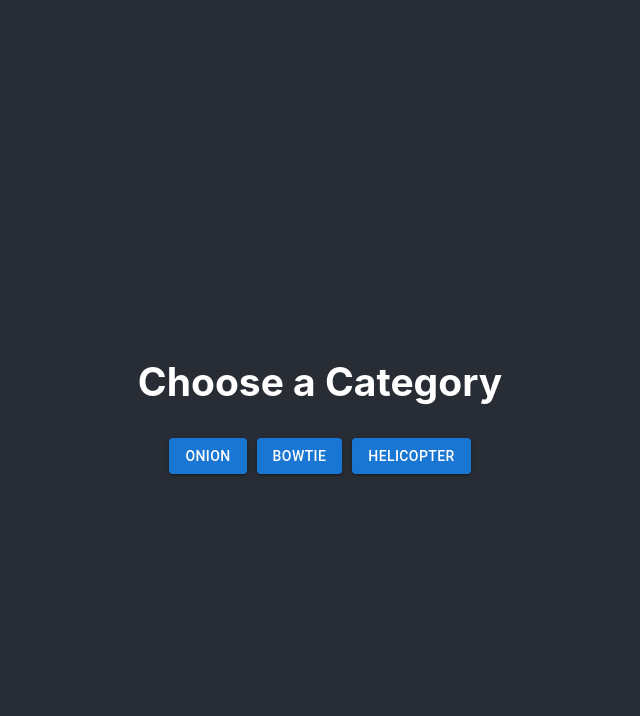
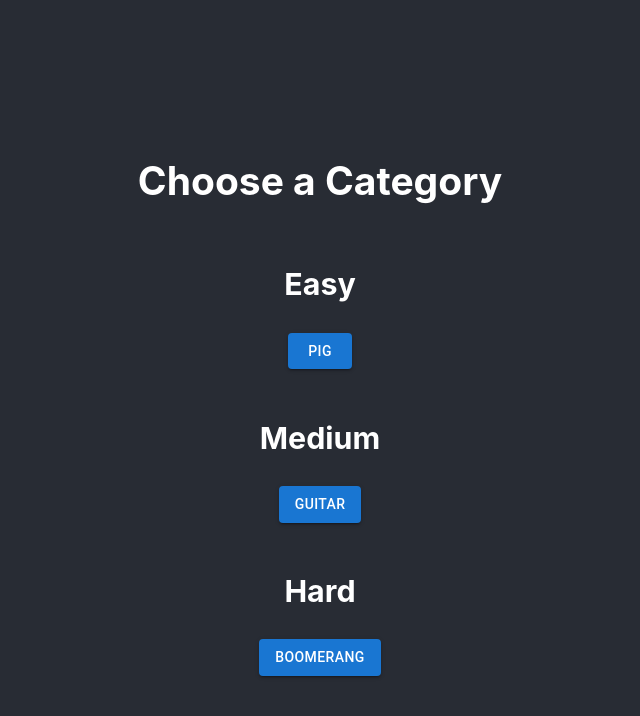
Before and after one commit to joshiepillow/cs1430-final-project, a React (Create React App) app in the folder app/: page / in a window 1280 px wide. Both pictures are taken after a click on the button "START ROUND". Shown: the top 716 px of the page, without its empty margins (320-960 px from the left). Built offline with nearby package versions, Linux system fonts and the light colour scheme.

Commit message:
Added category difficulties. Added end round button.

```diff
--- a/app/src/App.js
+++ b/app/src/App.js
@@ -12,7 +12,10 @@ function App() {
     const canvasRef = React.useRef(null);
     const [image, setImage] = React.useState(null);
     const [categories, setCategories] = React.useState(null);
+    const [categoryDifficulties, setCategoryDifficulties] =
+        React.useState(null);
     const [category, setCategory] = React.useState(null);
+
     const [drawing, setDrawing] = React.useState("homepage");
     const [modelGuess, setModelGuess] = React.useState(null);
     const [probabilities, setProbabilities] = React.useState([]);
@@ -26,7 +29,15 @@ function App() {
             fetch(categoriesFile)
                 .then((res) => res.text())
                 .then((res) => {
-                    setCategories(res.split("\n"));
+                    const categoriesArray = [];
+                    const difficultiesArray = [];
+                    for (const line of res.split("\n")) {
+                        const [category, difficulty] = line.split(" - ");
+                        categoriesArray.push(category);
+                        difficultiesArray.push(difficulty);
+                    }
+                    setCategories(categoriesArray);
+                    setCategoryDifficulties(difficultiesArray);
                 });
         } catch (error) {
             alert("Error: " + error.message);
@@ -57,6 +68,28 @@ function App() {
         setRoundActive(false);
         setDrawing("result");
         setShowPopup(true);
+    };
+
+    const getGuess = (sortedProbabilities, mode) => {
+        if (mode === "easy") {
+            return sortedProbabilities[0][0];
+        }
+
+        const total = sortedProbabilities.reduce(
+            (acc, [, prob]) => acc + prob,
+            0
+        );
+
+        const randomValue = Math.random() * total;
+        let cumulativeProbability = 0;
+        for (const [guess, prob] of sortedProbabilities) {
+            cumulativeProbability += prob;
+            if (cumulativeProbability >= randomValue) {
+                return guess;
+            }
+        }
+
+        return sortedProbabilities[0][0];
     };
 
     React.useEffect(() => {
@@ -92,13 +125,24 @@ function App() {
                                         .slice(0, 10);
                                     setProbabilities(sortedProbabilities);
 
-                                    const topGuess = sortedProbabilities[0][0];
-                                    setModelGuess(topGuess);
+                                    const guess = getGuess(
+                                        sortedProbabilities,
+                                        selectedMode
+                                    );
 
-                                    if (topGuess === category) {
+                                    setModelGuess(guess);
+                                    if (guess === category) {
                                         clearInterval(interval);
                                         endRound();
                                     }
+
+                                    // const topGuess = sortedProbabilities[0][0];
+                                    // setModelGuess(topGuess);
+
+                                    // if (topGuess === category) {
+                                    //     clearInterval(interval);
+                                    //     endRound();
+                                    // }
                                 })
                                 .catch((error) =>
                                     console.error("Error:", error.message)
@@ -149,6 +193,7 @@ function App() {
                 return (
                     <CategoryChoicePage
                         categories={categories}
+                        categoryDifficulties={categoryDifficulties}
                         onCategorySelect={startRound}
                     />
                 );
@@ -159,6 +204,7 @@ function App() {
                         category={category}
                         timeLeft={timeLeft}
                         modelGuess={modelGuess}
+                        endRound={endRound}
                     />
                 );
             default:
--- a/app/src/CategoryChoicePage.js
+++ b/app/src/CategoryChoicePage.js
@@ -1,15 +1,39 @@
 import React from "react";
 import { Button } from "@mui/material";
 
-const CategoryChoicePage = ({ categories, onCategorySelect }) => {
+const CategoryChoicePage = ({
+    categories,
+    categoryDifficulties,
+    onCategorySelect,
+}) => {
     const [choices, setChoices] = React.useState([]);
 
     React.useEffect(() => {
-        if (categories) {
-            const shuffled = [...categories].sort(() => 0.5 - Math.random());
-            setChoices(shuffled.slice(0, 3));
+        if (categories && categoryDifficulties) {
+            const easy = categories.filter(
+                (_, index) => categoryDifficulties[index] === "easy"
+            );
+            const medium = categories.filter(
+                (_, index) => categoryDifficulties[index] === "medium"
+            );
+            const hard = categories.filter(
+                (_, index) => categoryDifficulties[index] === "hard"
+            );
+
+            const getRandomFrom = (arr) =>
+                arr.length > 0
+                    ? arr[Math.floor(Math.random() * arr.length)]
+                    : null;
+
+            const selectedChoices = [
+                getRandomFrom(easy),
+                getRandomFrom(medium),
+                getRandomFrom(hard),
+            ].filter(Boolean);
+
+            setChoices(selectedChoices);
         }
-    }, [categories]);
+    }, [categories, categoryDifficulties]);
 
     return (
         <div style={{ textAlign: "center" }}>
@@ -17,18 +41,35 @@ const CategoryChoicePage = ({ categories, onCategorySelect }) => {
             <div
                 style={{
                     display: "flex",
+                    flexDirection: "column",
+                    alignItems: "center",
+                    gap: "20px",
+                }}
+            >
+                {["easy", "medium", "hard"].map((difficulty, i) => (
+                    <div key={difficulty}>
+                        <h3>
+                            {difficulty.charAt(0).toUpperCase() +
+                                difficulty.slice(1)}
+                        </h3>
+                        <div
+                            style={{
+                                display: "flex",
                                 justifyContent: "center",
                                 gap: "10px",
                             }}
                         >
-                {choices.map((choice) => (
+                            {choices[i] && (
                                 <Button
-                        key={choice}
+                                    key={choices[i]}
                                     variant="contained"
-                        onClick={() => onCategorySelect(choice)}
+                                    onClick={() => onCategorySelect(choices[i])}
                                 >
-                        {choice}
+                                    {choices[i]}
                                 </Button>
+                            )}
+                        </div>
+                    </div>
                 ))}
             </div>
         </div>
--- a/app/src/DrawingPage.js
+++ b/app/src/DrawingPage.js
@@ -1,4 +1,5 @@
 import React from "react";
+import { Button } from "@mui/material";
 
 const DrawingPage = (props) => {
     return (
@@ -28,6 +29,17 @@ const DrawingPage = (props) => {
             >
                 Computer's Guess: {props.modelGuess || "Waiting for guess..."}
             </div>
+            <Button
+                variant="contained"
+                onClick={() => props.endRound()}
+                style={{
+                    margin: "10px",
+                    backgroundColor: "#FF5733",
+                    color: "white",
+                }}
+            >
+                End Round
+            </Button>
         </div>
     );
 };
```
Also changed, not shown: app/src/categories.txt. Lines whose indentation alone changed are shown as unchanged.
